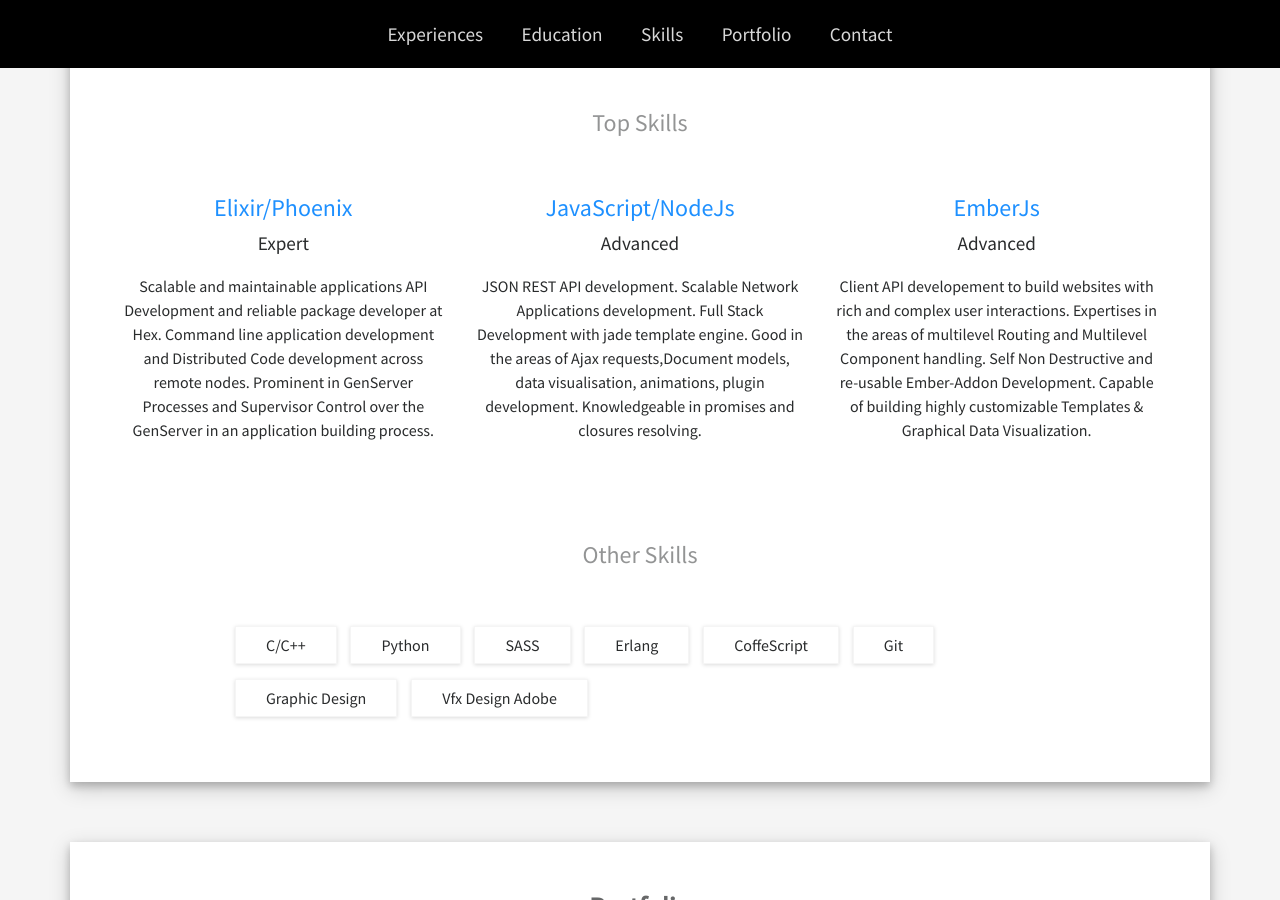
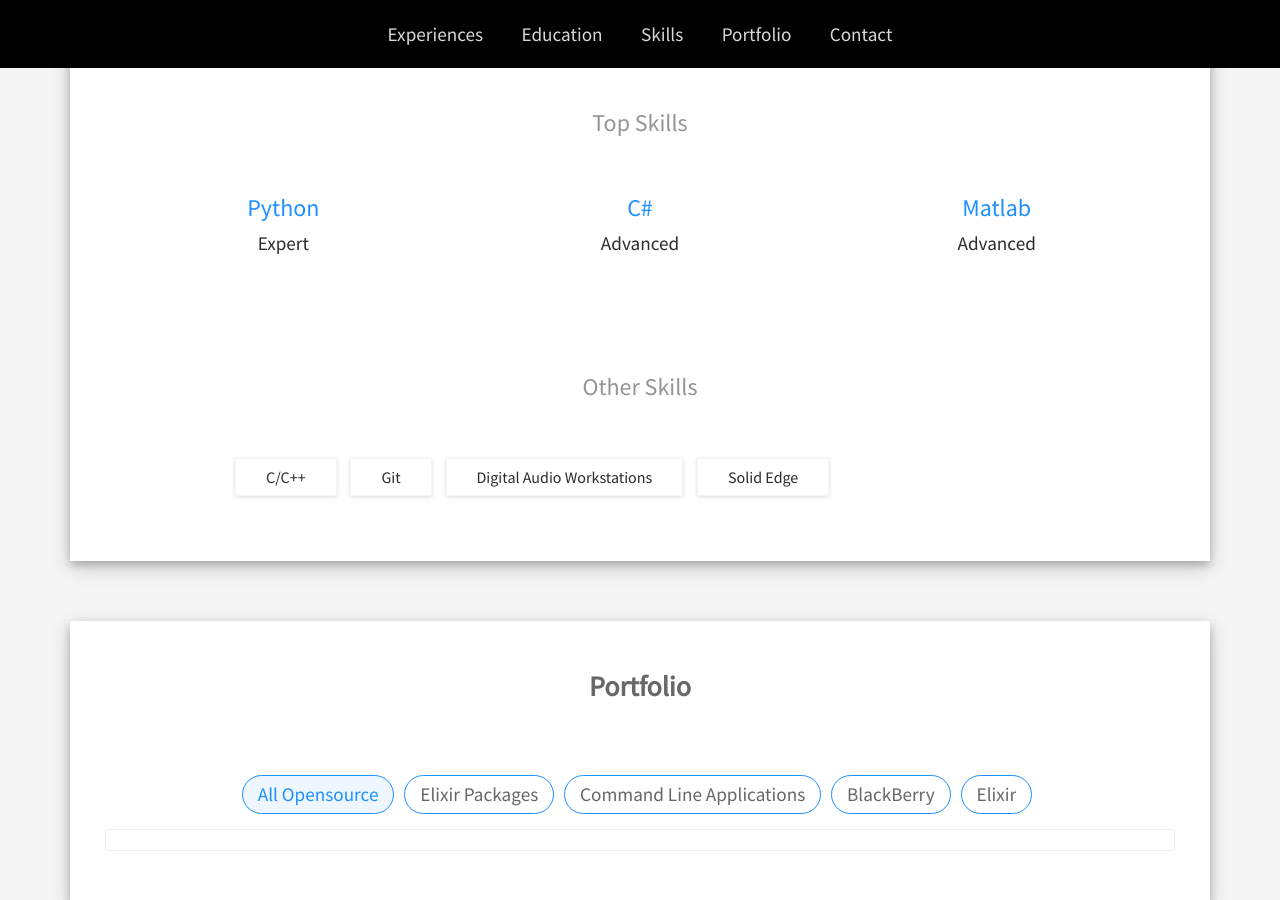
Before and after one commit to manjarga/manjarga.github.io, a Jekyll site: the page built from index.html, in a window 1280 px wide and 900 px high, scrolled down 1419 px. Built offline with Jekyll 4.4.1, drawn with Linux system fonts in a browser that asks for light colours; a style sheet for code colours, icons or effects is not loaded.

Commit message:
Update skills.yaml

```diff
--- a/_data/skills.yaml
+++ b/_data/skills.yaml
@@ -1,32 +1,19 @@
 topskills:
-  - name: Elixir/Phoenix
+  - name: Python
     level: Expert
     desc: >
-      Scalable and maintainable applications API Development and reliable package developer at Hex. Command line application
-      development and Distributed Code development across remote nodes. Prominent in GenServer Processes and Supervisor
-      Control over the GenServer in an application building process.
 
-  - name: JavaScript/NodeJs
+  - name: C#
     level: Advanced
     desc: >
-      JSON REST API development. Scalable Network Applications development. Full Stack Development with jade template engine.
-      Good in the areas of Ajax requests,Document models, data visualisation, animations, plugin development.
-      Knowledgeable in promises and closures resolving.
 
-  - name: EmberJs
+  - name: Matlab
     level: Advanced
     desc: >
-      Client API developement to build websites with rich and complex user interactions. Expertises in the areas of multilevel Routing and Multilevel Component handling. Self
-      Non Destructive and re-usable Ember-Addon Development. Capable of building highly customizable Templates & Graphical
-      Data Visualization.
 
 
 otherskills:
   - C/C++
-  - Python
-  - SASS
-  - Erlang
-  - CoffeScript
   - Git
-  - Graphic Design
-  - Vfx Design Adobe
+  - Digital Audio Workstations
+  - Solid Edge
```
